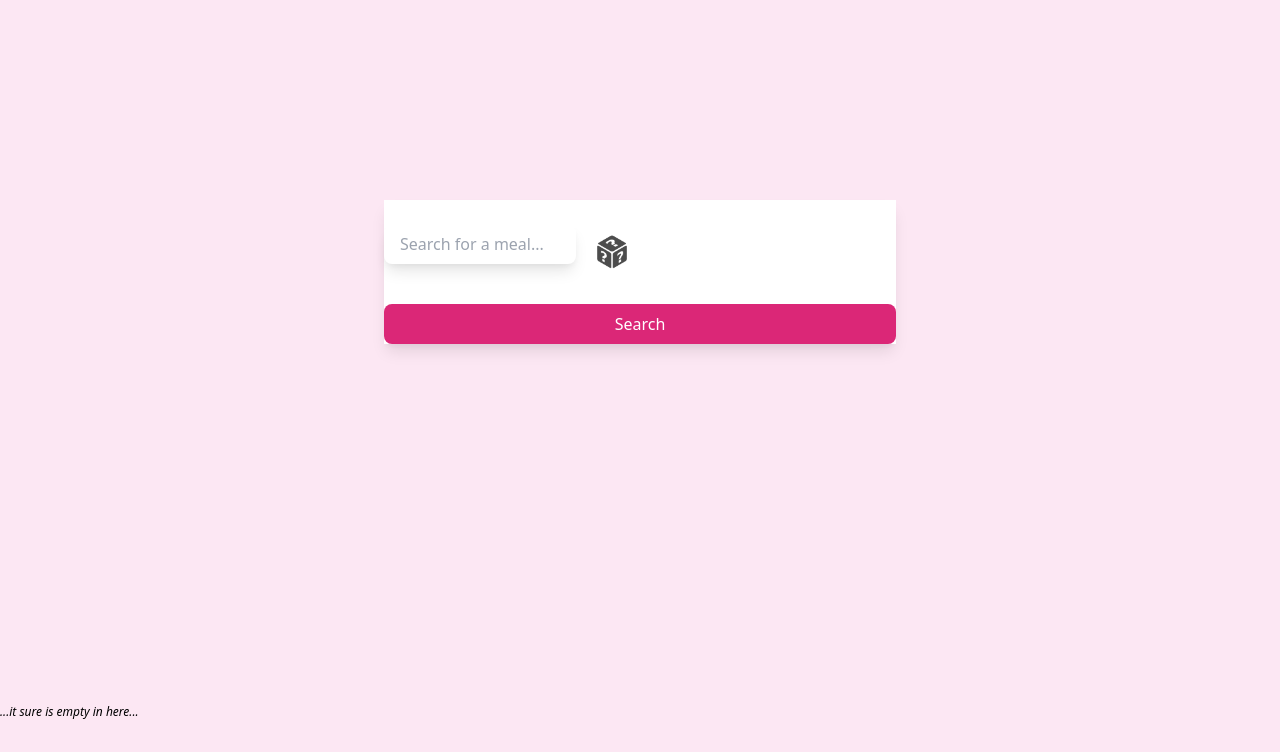
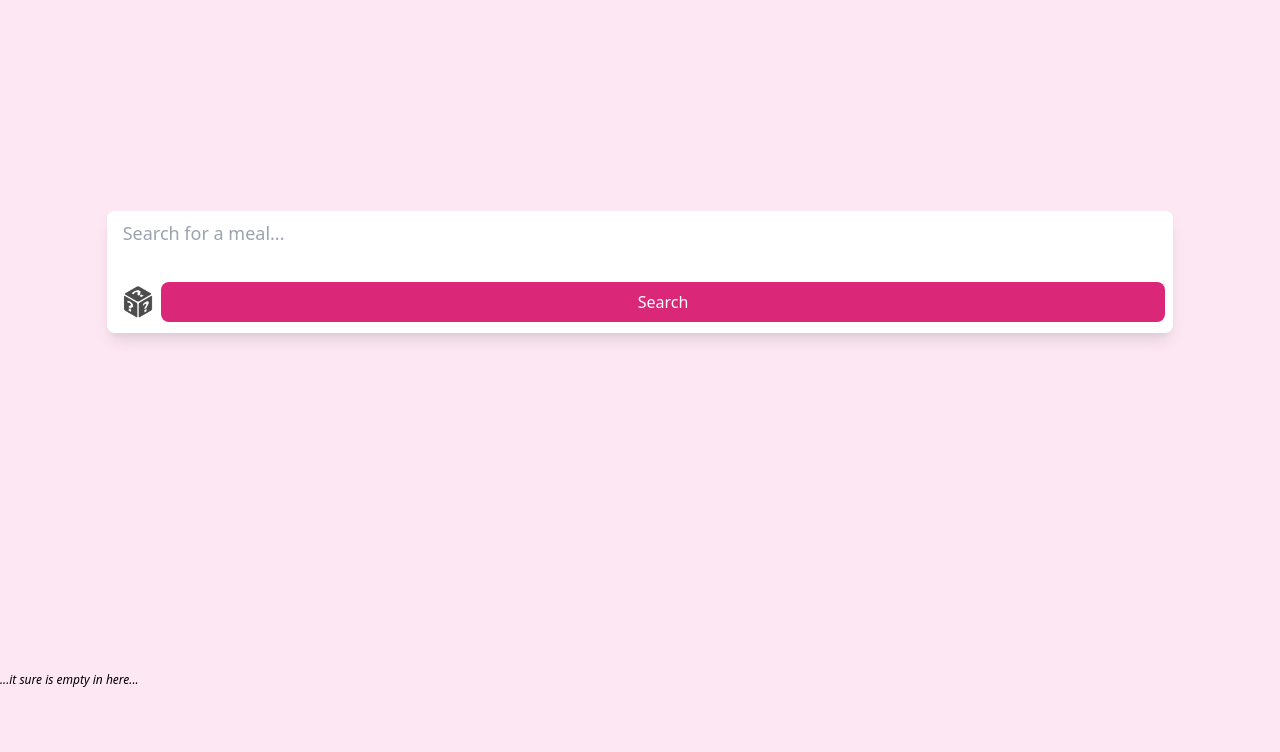
Before and after one commit to yili13/yiapi, a Flask app: page / in a window 1280 px wide. Shown: the part 160-912 px from the top of the page. After the commit the page ends 847 px from the top, so only its background shows below. Run offline with Flask 3, Linux system fonts and the light colour scheme.

Commit message:
ui improvements

```diff
--- a/app.py
+++ b/app.py
@@ -34,7 +34,6 @@ def random_meal():
 
 
 
-# todo: random url
-# make the form wider, make it scroll down on submit, spinner, search bar turned to nav bar and make independent meal page
+# make the form wider, make it scroll down on submit, spinner, search bar turned to nav bar
 if __name__ == '__main__':
     app.run(debug=True)
--- a/templates/index.html
+++ b/templates/index.html
@@ -2,20 +2,21 @@
 
 {% block content %}
 <div class="flex justify-center items-center min-h-screen">
-    <form method="POST" class="w-full max-w-lg text-center" id="searchForm">
-        <div class="flex items-center w-3/4">
-        <input type="text" name="search" placeholder="Search for a meal..." class="w-full px-4 py-2 rounded-lg shadow-lg focus:outline-none focus:ring-2 focus:ring-blue-600 focus:border-transparent" required>
-        <a href="/random" class="mt-4 block w-full px-4 py-2 rounded-lg opacity-70 hover:opacity-100 focus:outline-none focus:ring-2 focus:ring-green-600 focus:ring-opacity-50">
-            <img class="w-10 py-2 h-auto" src="/static/images/randombutton.png" alt="random button">
+    <form method="POST" class="w-10/12 focus:w-11/12 text-center rounded-lg" id="searchForm">
+        <input type="text" name="search" placeholder="Search for a meal..." class="w-full px-4 py-2 rounded-lg text-lg focus:outline-none focus:border-transparent focus:text-pink-500 transition-colors" required>
+        <div class="flex items-center mt-4 p-2">
+        <a href="/random" class="block p-1 w-fit rounded-lg opacity-70 hover:opacity-100 focus:outline-none">
+            <img class="w-10 h-auto" src="/static/images/randombutton.png" alt="random button">
         </a>
+        <button type="submit" class="w-full bg-pink-600 text-white px-4 py-2 rounded-lg hover:bg-pink-700 focus:outline-none focus:ring-2 focus:ring-blue-600 focus:ring-opacity-50">Search</button>
         </div>
-        <button type="submit" class="mt-4 w-full bg-pink-600 text-white px-4 py-2 rounded-lg hover:bg-pink-700 focus:outline-none focus:ring-2 focus:ring-blue-600 focus:ring-opacity-50">Search</button>
 
     </form>
 </div>
 
+
+{% if meals %}
 <div class="mt-8 grid grid-cols-1 md:grid-cols-2 lg:grid-cols-3 gap-4" id="mealsContainer">
-{% if meals %}
     {% for meal in meals %}
     <div class="bg-white p-4 rounded-lg shadow-md">
         <a href="/{{ meal.idMeal }}"><h2 class="text-xl font-bold">{{ meal.strMeal }}</h2></a>
@@ -23,12 +24,18 @@
         <p class="mt-2">{{ meal.strInstructions[:100] }}...</p>
     </div>
     {% endfor %}
+</div>
 {% else %}
-    <p class="flex text-center text-xs italic">...it sure is empty in here...</p>
+    <p class="flex w-full text-center text-xs italic">...it sure is empty in here...</p>
 {% endif %}
-</div>
+
 <script>
     document.getElementById('searchForm').classList.remove('min-h-screen');
     document.getElementById('searchForm').classList.add('sticky', 'top-0', 'bg-white', 'shadow-lg');
+
+    var mealContainer = document.getElementById('mealsContainer');
+    if (mealContainer){
+        mealContainer.scrollIntoView('smooth');
+    };
 </script>
 {% endblock %}
```
